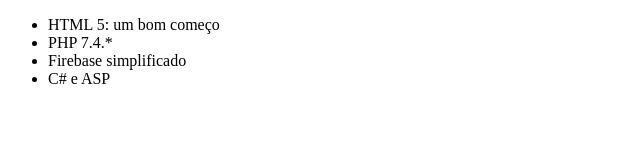
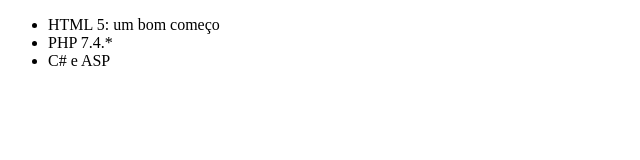
Before and after one commit to GabrielBrL/alura-git, a plain HTML site: page index.html in a window 1280 px wide. Shown: the whole page, without its empty margins (0-640 px from the left). Drawn offline with Linux system fonts and the light colour scheme.

Commit message:
Revert "Adicionando curso de Firebase"
This reverts commit fbf49b2c2bc840a59469645184a27c80711b09e1.

```diff
--- a/index.html
+++ b/index.html
@@ -12,7 +12,6 @@
     <ul>
         <li>HTML 5: um bom começo</li>
         <li>PHP 7.4.*</li>
-        <li>Firebase simplificado</li>
         <li>C# e ASP</li>
     </ul>
 </body>
```
